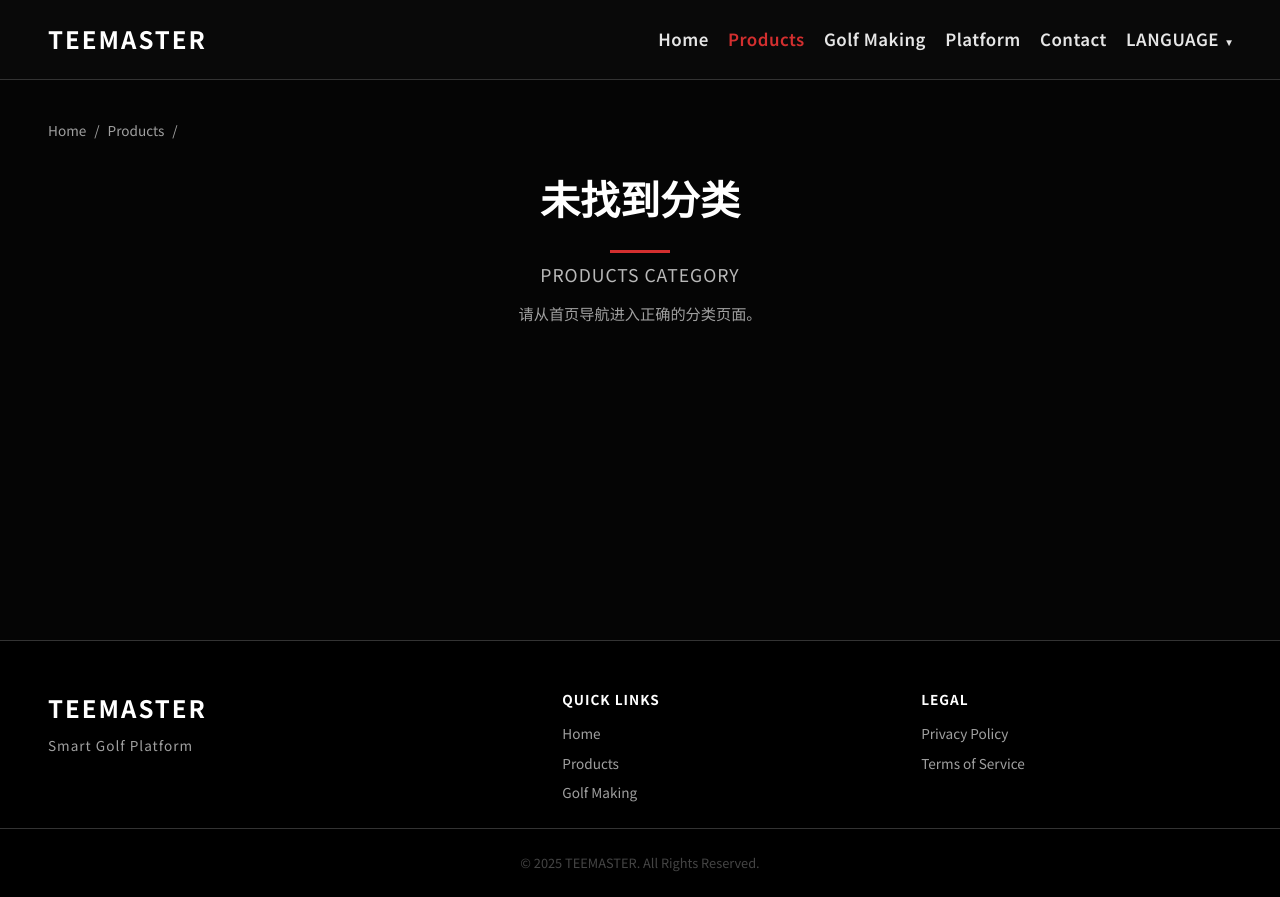
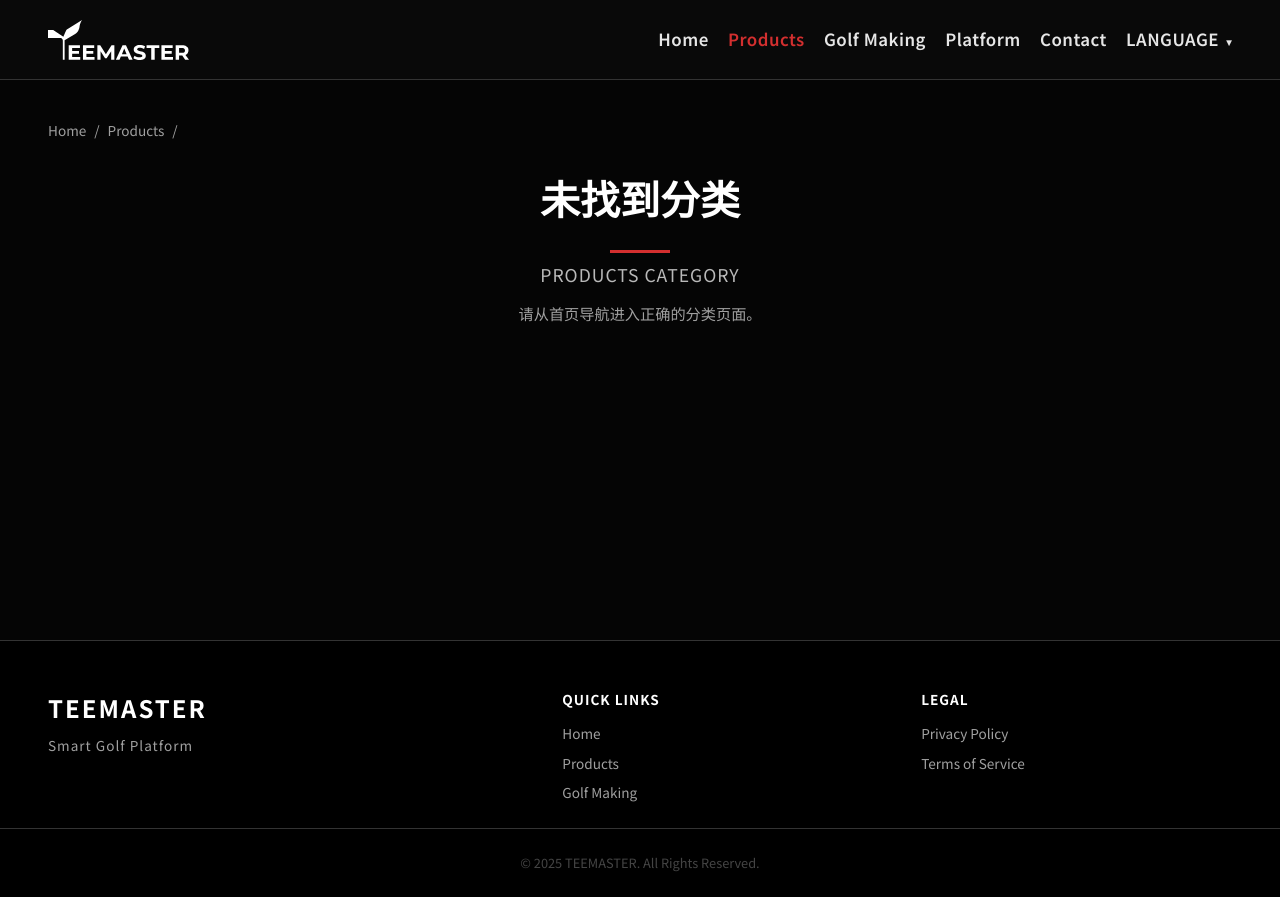
Before and after one commit to karwereSine/TEEMASTER, a website built with webpack: page category.html in a window 1280 px wide. Built offline with nearby package versions, Linux system fonts and the light colour scheme.

Commit message:
新增品牌logo

```diff
--- a/category.html
+++ b/category.html
@@ -110,7 +110,9 @@
 <body>
     <header class="tm-header scrolled" id="tm-header">
     <div class="tm-header-container">
-      <a href="index.html" class="tm-logo">TEEMASTER</a>
+      <a href="index.html" class="tm-logo">
+        <img src="img/brand/TEEMASTER-LOGO-BANNER-W.svg" alt="TEEMASTER" class="tm-logo-img">
+      </a>
       <nav class="tm-nav">
         <ul class="tm-nav-list">
           <li data-mega-col="0"><a href="index.html#hero" data-i18n="nav-home">首页</a></li>
--- a/css/header.css
+++ b/css/header.css
@@ -28,11 +28,16 @@
 }
 
 .tm-logo {
-    font-size: 1.5rem;
-    font-weight: 800;
-    color: var(--tm-color-text);
-    letter-spacing: 2px;
-    text-transform: uppercase;
+    display: flex;
+    align-items: center;
+    height: 40px; /* Logo 容器高度 */
+    text-decoration: none;
+}
+
+.tm-logo-img {
+    height: 100%;
+    width: auto;
+    display: block;
 }
 
 .tm-nav-list {
```
Also changed, not shown: contact.html (+3 -1 lines), gear-detail.html (+3 -1 lines), golf-gear.html (+3 -1 lines), index.html (+3 -1 lines), product-autotee.html (+3 -1 lines), product-detail.html (+3 -1 lines), product-distributor.html (+3 -1 lines), product-dr-tee.html (+3 -1 lines), product-putter.html (+3 -1 lines), product-sim.html (+3 -1 lines), products.html (+3 -1 lines), img/brand/TEEMASTER-LOGO-BANNER-G.svg (added), img/brand/TEEMASTER-LOGO-BANNER-R.svg (added), img/brand/TEEMASTER-LOGO-BANNER-W.svg (added), 2 more files.
